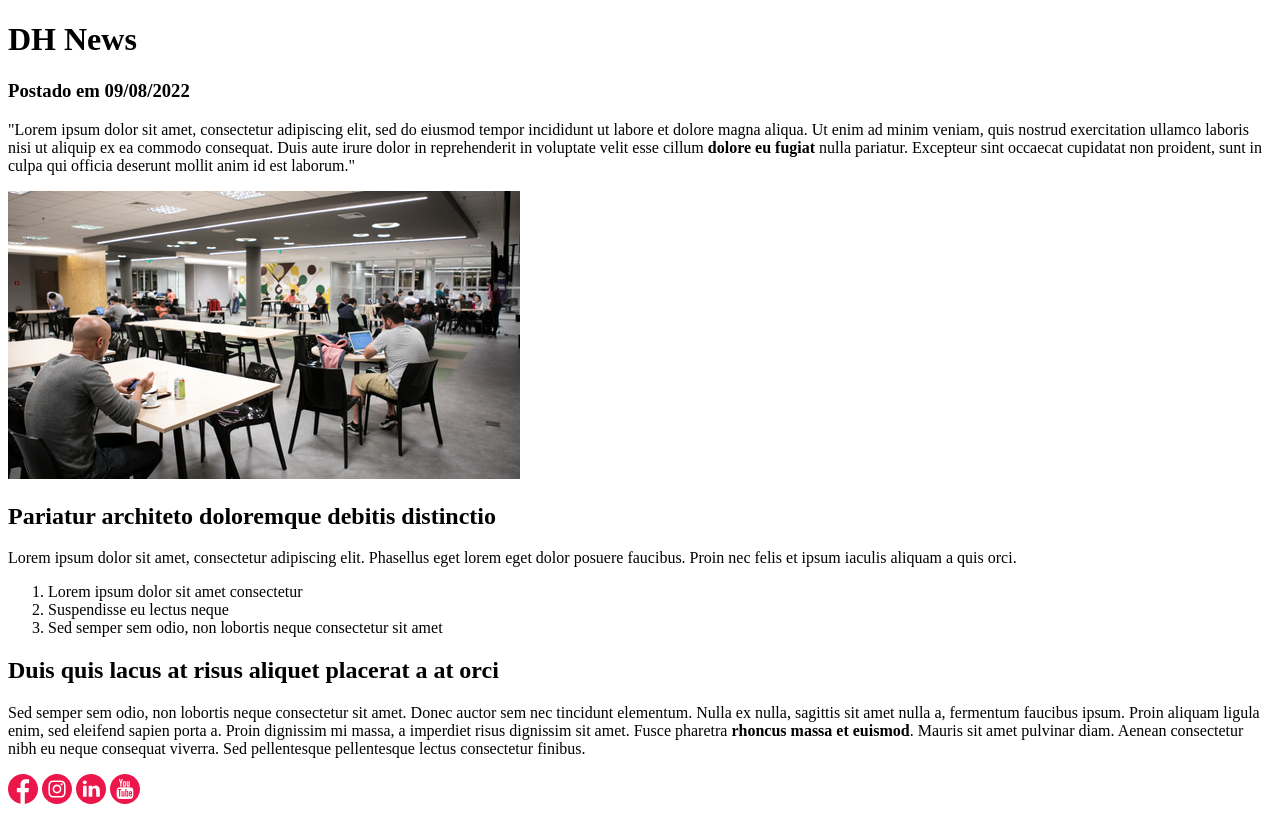
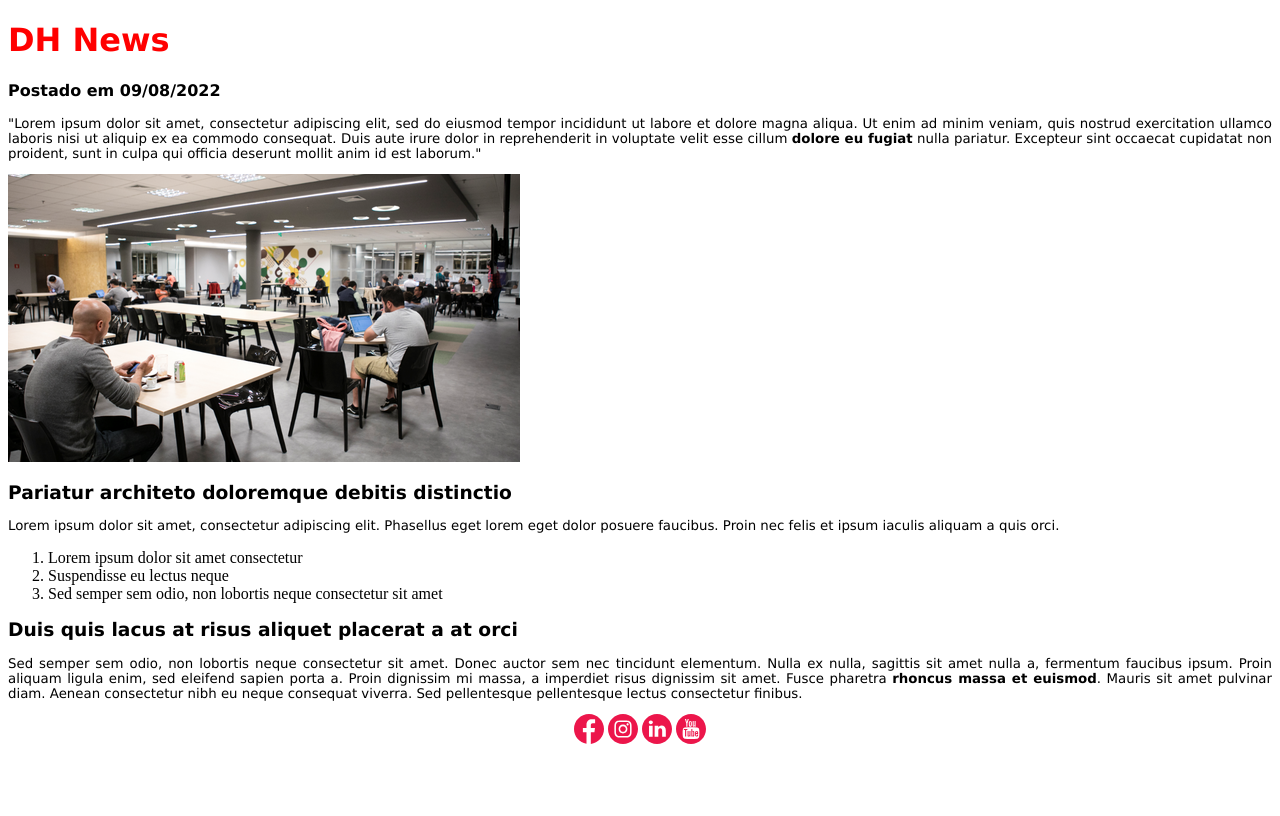
Before and after one commit to CarinaLSGoulart/DHNews, a plain HTML site: page index.html in a window 1280 px wide. Drawn offline with Linux system fonts and the light colour scheme.

Commit message:
alteraçoes css

```diff
--- a/index.html
+++ b/index.html
@@ -4,6 +4,7 @@
     <meta charset="UTF-8">
     <meta http-equiv="X-UA-Compatible" content="IE=edge">
     <meta name="viewport" content="width=device-width, initial-scale=1.0">
+    <link rel="stylesheet" href="style.css">
     <title>DH News</title>
 </head>
 <body>
@@ -15,6 +16,7 @@
     <main>
         <p>"Lorem ipsum dolor sit amet, consectetur adipiscing elit, sed do eiusmod tempor incididunt ut labore et dolore magna aliqua. Ut enim ad minim veniam, quis nostrud exercitation ullamco laboris nisi ut aliquip ex ea commodo consequat. Duis aute irure dolor in reprehenderit in voluptate velit esse cillum <strong>dolore eu fugiat</strong> nulla pariatur. Excepteur sint occaecat cupidatat non proident, sunt in culpa qui officia deserunt mollit anim id est laborum."</p>
      <img src="img/destaque.webp">
+     <div class="destaque"></div>
 
      <h2>Pariatur architeto doloremque debitis distinctio</h2>
      <p>Lorem ipsum dolor sit amet, consectetur adipiscing elit. Phasellus eget lorem eget dolor posuere faucibus. Proin nec felis et ipsum iaculis aliquam a quis orci.</p>
--- /dev/null
+++ b/style.css
@@ -0,0 +1,35 @@
+.destaque {
+    background-image: url("../DHNews/img/destaque.webp");
+    background-size: 500px;
+    background-position: center;
+    background-repeat: no-repeat;
+}
+
+h1{
+    color: red;
+    font-size: 24pt;
+    font-family: Verdana, Geneva, Tahoma, sans-serif;
+}
+
+h2{
+    color: black;
+    font-size: 14pt;
+    font-family: Verdana, Geneva, Tahoma, sans-serif
+
+}
+
+h3{
+    color: black;
+    font-size: 12pt;
+    font-family: Verdana, Geneva, Tahoma, sans-serif;
+}
+
+p{
+    font-size: 10pt;
+    font-family: Verdana, Geneva, Tahoma, sans-serif;
+    text-align: justify;
+}
+
+footer{
+    text-align: center;
+}
```
